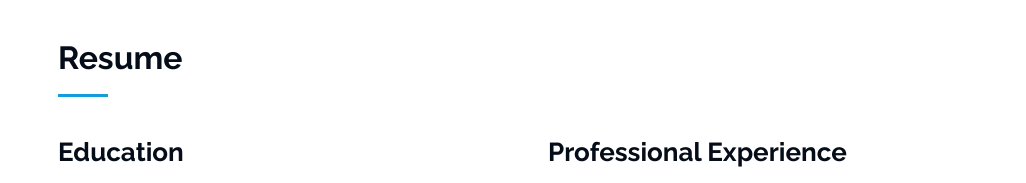
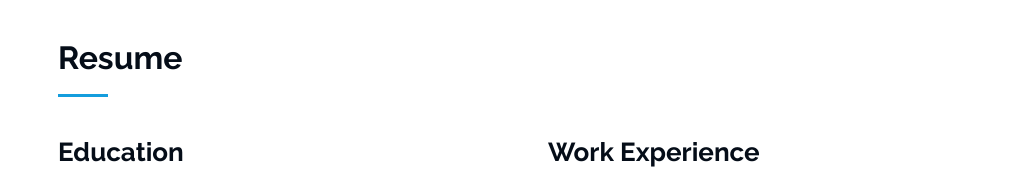
Before and after one commit to zhouyukai0908/zhouyukai0908.github.io, a plain HTML site: page index.html in a window 1280 px wide. Shown: the part 1860-2043 px from the top of the page, without its empty margins (254-1280 px from the left). Drawn offline with nearby package versions, Linux system fonts and the light colour scheme.

Commit message:
Update index.html

```diff
--- a/index.html
+++ b/index.html
@@ -281,9 +281,9 @@ h3 i {
         </div><!-- End Resume Item -->
       </div>
 
-        <!-- Professional Experience -->
+        <!-- Work Experience -->
         <div class="col-lg-6">
-          <h3 class="resume-title">Professional Experience</h3>
+          <h3 class="resume-title">Work Experience</h3>
           <div class="resume-item">
             <h4>Technical Artist</h4>
             <h5>05/2021 - 09/2022</h5>
```
